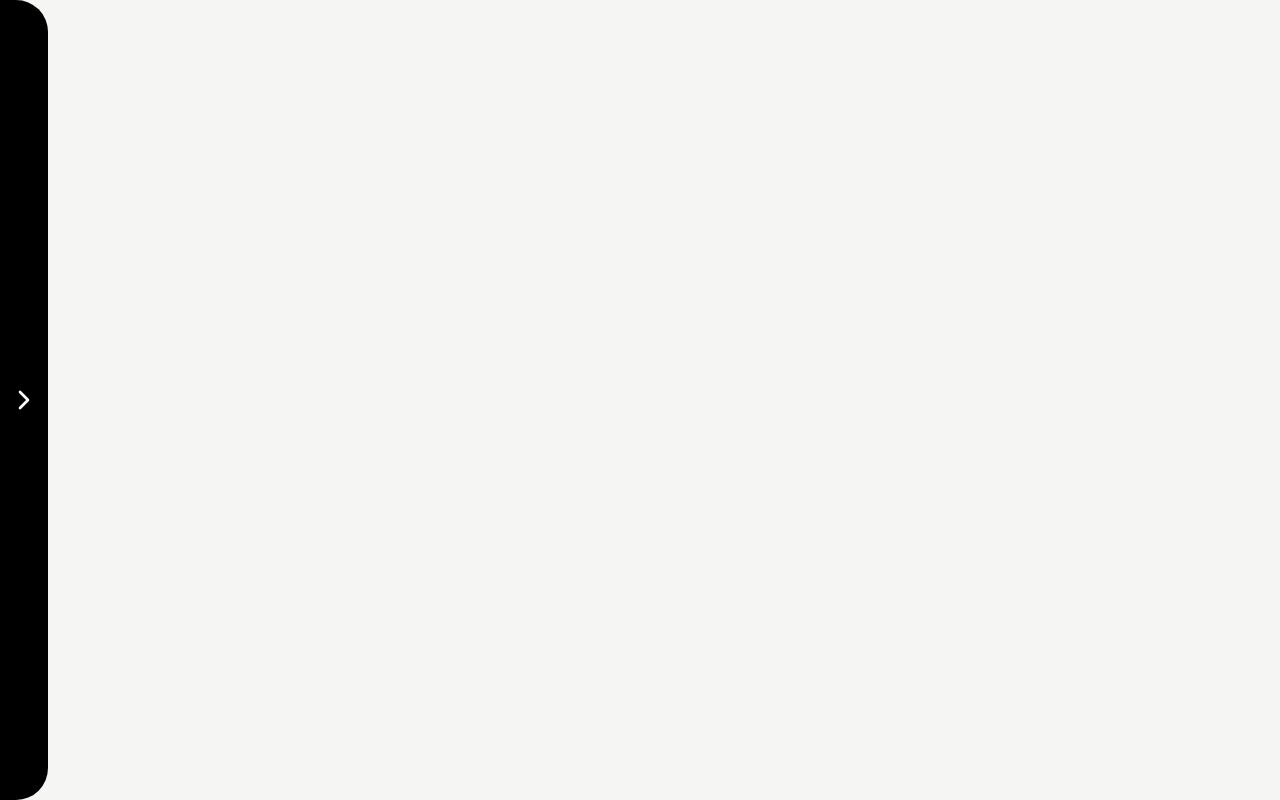
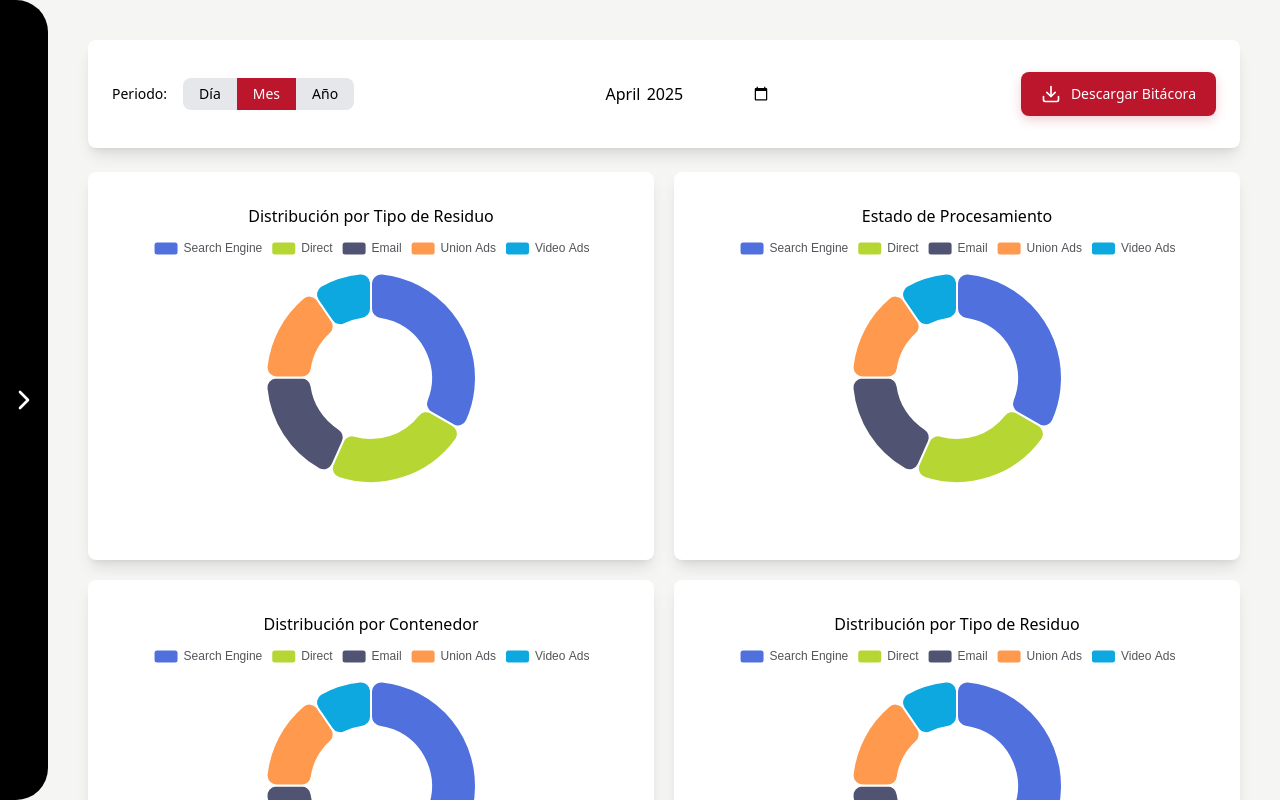
Before and after one commit to Sergio-Covarrubias/kia-app-frontend, a React (Vite) app: page /dashboard in a window 1280 px wide. Shown: the top 800 px of the page. Built offline with nearby package versions, Linux system fonts and the light colour scheme.

Commit message:
Dashboard mockup
Dashboard page visuals.
Dashboard context to keep track of the current timeframe.
Used "echarts-for-react" for showing graphs.

```diff
--- a/package.json
+++ b/package.json
@@ -13,6 +13,7 @@
     "@tailwindcss/vite": "^4.1.2",
     "axios": "^1.8.4",
     "classnames": "^2.5.1",
+    "echarts-for-react": "^3.0.2",
     "lucide-react": "^0.503.0",
     "react": "^19.0.0",
     "react-dom": "^19.0.0",
--- a/src/App.tsx
+++ b/src/App.tsx
@@ -1,6 +1,7 @@
 import { BrowserRouter, Routes, Route } from 'react-router-dom';
 
 import { AuthProvider } from '@contexts/AuthContext';
+import { DashboardProvider } from '@contexts/DashboardContext';
 
 import SidebarLayout from '@layouts/SidebarLayout';
 import Login from '@pages/Login';
@@ -17,7 +18,10 @@ function App() {
 
             <Route element={<SidebarLayout />}>
               <Route path='/form' element={<Form />} />
-              <Route path='/dashboard' element={<Dashboard />} />
+
+              <Route element={<DashboardProvider />}>
+                <Route path='/dashboard' element={<Dashboard />} />
+              </Route>
             </Route>
           </Routes>
         </AuthProvider>
--- /dev/null
+++ b/src/components/PieChart.tsx
@@ -0,0 +1,60 @@
+import EChartsReact from "echarts-for-react";
+
+type PieChartProps = {
+    title: string;
+    data: {
+        name: string;
+        value: number;
+    }[];
+};
+
+const PieChart = (props: PieChartProps) => {
+    const option = {
+        tooltip: {
+            trigger: "item"
+        },
+        legend: {
+            top: "2.5%",
+            left: "center"
+        },
+        series: [
+            {
+                name: "Access From",
+                type: "pie",
+                radius: ["40%", "70%"],
+                avoidLabelOverlap: false,
+                itemStyle: {
+                    borderRadius: 10,
+                    borderColor: "#fff",
+                    borderWidth: 2
+                },
+                label: {
+                    show: false,
+                    position: "center"
+                },
+                emphasis: {
+                    label: {
+                        show: true,
+                        fontSize: 20,
+                        fontWeight: "normal"
+                    }
+                },
+                labelLine: {
+                    show: false
+                },
+                data: props.data
+            }
+        ]
+    };
+
+    return (
+        <div className="">
+            <p className="text-center">{props.title}</p>
+            <div className="flex justify-center">
+                <EChartsReact className="w-[500px] h-[500px]" option={option} />
+            </div>
+        </div>
+    );
+}
+
+export default PieChart;
--- /dev/null
+++ b/src/contexts/DashboardContext.tsx
@@ -0,0 +1,50 @@
+import React, { createContext, useContext, useState } from "react";
+import { Outlet } from "react-router-dom";
+
+interface DashboardContextType {
+    timeframe: string;
+    setTimeframe: (timeframe: string) => void;
+
+    day: string;
+    setDay: (day: string) => void;
+    month: string;
+    setMonth: (month: string) => void;
+    year: string;
+    setYear: (year: string) => void;
+}
+
+const DashboardContext = createContext<DashboardContextType | undefined>(undefined);
+
+interface DashboardProviderProps { }
+
+export const DashboardProvider: React.FC<DashboardProviderProps> = () => {
+    const [timeframe, setTimeframe] = useState<string>("month");
+
+    const [day, setDay] = useState<string>(new Date().toISOString().slice(0, 10));
+    const [month, setMonth] = useState<string>(new Date().toISOString().slice(0, 7));
+    const [year, setYear] = useState<string>(new Date().getFullYear().toString());
+
+    return (
+        <DashboardContext.Provider value={{
+            timeframe,
+            setTimeframe,
+
+            day,
+            setDay,
+            month,
+            setMonth,
+            year,
+            setYear,
+        }}>
+            <Outlet />
+        </DashboardContext.Provider>
+    );
+};
+
+export const useDashboard = () => {
+    const context = useContext(DashboardContext);
+    if (!context) {
+        throw new Error("useDashboard must be used within a DashboardProvider");
+    }
+    return context;
+};
--- a/src/pages/Dashboard.tsx
+++ b/src/pages/Dashboard.tsx
@@ -1,9 +1,158 @@
+import classNames from "classnames";
+import { useDashboard } from "@contexts/DashboardContext";
+import PieChart from "@components/PieChart";
+
+import { Download } from "lucide-react";
+
 const Dashboard = () => {
+    const CONTAINER_CLASSNAME = " px-6 py-8 rounded-lg shadow-lg bg-white ";
+
+    const { timeframe } = useDashboard();
+
+    let DateSelector;
+    switch (timeframe) {
+        case "day":
+            DateSelector = DaySelector;
+            break;
+        case "month":
+            DateSelector = MonthSelector;
+            break;
+        case "year":
+            DateSelector = YearSelector;
+            break;
+        default:
+            throw new Error(`Invalid timeframe type ${timeframe}`);
+    }
+
     return (
-        <div className="page-container">
+        <div className="page-container p-10 gap-y-6">
+            <div className={`${CONTAINER_CLASSNAME} flex justify-between`}>
+                <div className="gap-x-4 flex items-center">
+                    <span className="text-sm font-medium">Periodo:</span>
+                    <div className="flex">
+                        <TimeframeButton timeframe="day" text="Día" className="rounded-l-lg" />
+                        <TimeframeButton timeframe="month" text="Mes" className="" />
+                        <TimeframeButton timeframe="year" text="Año" className="rounded-r-lg" />
+                    </div>
+                </div>
 
+                <DateSelector />
+
+                <button className="px-5 py-3 gap-x-2.5 flex items-center bg-[var(--kia-main-color)] shadow-[0_4px_12px_0_var(--kia-main-color-transparent)] rounded-lg cursor-pointer">
+                    <Download className="size-5 text-white" />
+                    <span className="text-sm text-white font-medium">Descargar Bitácora</span>
+                </button>
+            </div>
+
+            <div className="grid grid-cols-2 gap-5">
+                <div className={CONTAINER_CLASSNAME}>
+                    <PieChart
+                        title="Distribución por Tipo de Residuo"
+                        data={[
+                            { value: 1048, name: "Search Engine" },
+                            { value: 735, name: "Direct" },
+                            { value: 580, name: "Email" },
+                            { value: 484, name: "Union Ads" },
+                            { value: 300, name: "Video Ads" }
+                        ]}
+                    />
+                </div>
+
+                <div className={CONTAINER_CLASSNAME}>
+                    <PieChart
+                        title="Estado de Procesamiento"
+                        data={[
+                            { value: 1048, name: "Search Engine" },
+                            { value: 735, name: "Direct" },
+                            { value: 580, name: "Email" },
+                            { value: 484, name: "Union Ads" },
+                            { value: 300, name: "Video Ads" }
+                        ]}
+                    />
+                </div>
+
+                <div className={CONTAINER_CLASSNAME}>
+                    <PieChart
+                        title="Distribución por Contenedor"
+                        data={[
+                            { value: 1048, name: "Search Engine" },
+                            { value: 735, name: "Direct" },
+                            { value: 580, name: "Email" },
+                            { value: 484, name: "Union Ads" },
+                            { value: 300, name: "Video Ads" }
+                        ]}
+                    />
+                </div>
+
+                <div className={CONTAINER_CLASSNAME}>
+                    <PieChart
+                        title="Distribución por Tipo de Residuo"
+                        data={[
+                            { value: 1048, name: "Search Engine" },
+                            { value: 735, name: "Direct" },
+                            { value: 580, name: "Email" },
+                            { value: 484, name: "Union Ads" },
+                            { value: 300, name: "Video Ads" }
+                        ]}
+                    />
+                </div>
+            </div>
         </div>
     );
 }
 
 export default Dashboard;
+
+type TimeframeButtonProps = {
+    timeframe: string;
+    text: string;
+    className: string;
+};
+const TimeframeButton = (props: TimeframeButtonProps) => {
+    const { timeframe, setTimeframe } = useDashboard();
+
+    return (
+        <button
+            className={
+                classNames(
+                    "px-4 py-1.5 text-sm font-medium cursor-pointer",
+                    props.className,
+                    {
+                        "bg-gray-200 text-black": props.timeframe != timeframe,
+                        "bg-[var(--kia-main-color)] text-white": props.timeframe == timeframe,
+                    })
+            }
+            onClick={() => setTimeframe(props.timeframe)}
+        >
+            {props.text}
+        </button >
+    );
+}
+
+const DaySelector = () => {
+    const { day, setDay } = useDashboard();
+
+    return (
+        <input type="date" value={day} onChange={(e) => setDay(e.target.value)} />
+    );
+}
+
+const MonthSelector = () => {
+    const { month, setMonth } = useDashboard();
+
+    return (
+        <input type="month" value={month} onChange={(e) => setMonth(e.target.value)} />
+    );
+}
+
+const YearSelector = () => {
+    const { year, setYear } = useDashboard();
+
+    return (
+        <select name="year" id="year" value={year} onChange={(e) => setYear(e.target.value)}>
+            <option value="2025">2025</option>
+            <option value="2024">2024</option>
+            <option value="2023">2023</option>
+        </select>
+    );
+}
```
Also changed, not shown: 1 other file (tests, documents, lock files or other folders).
